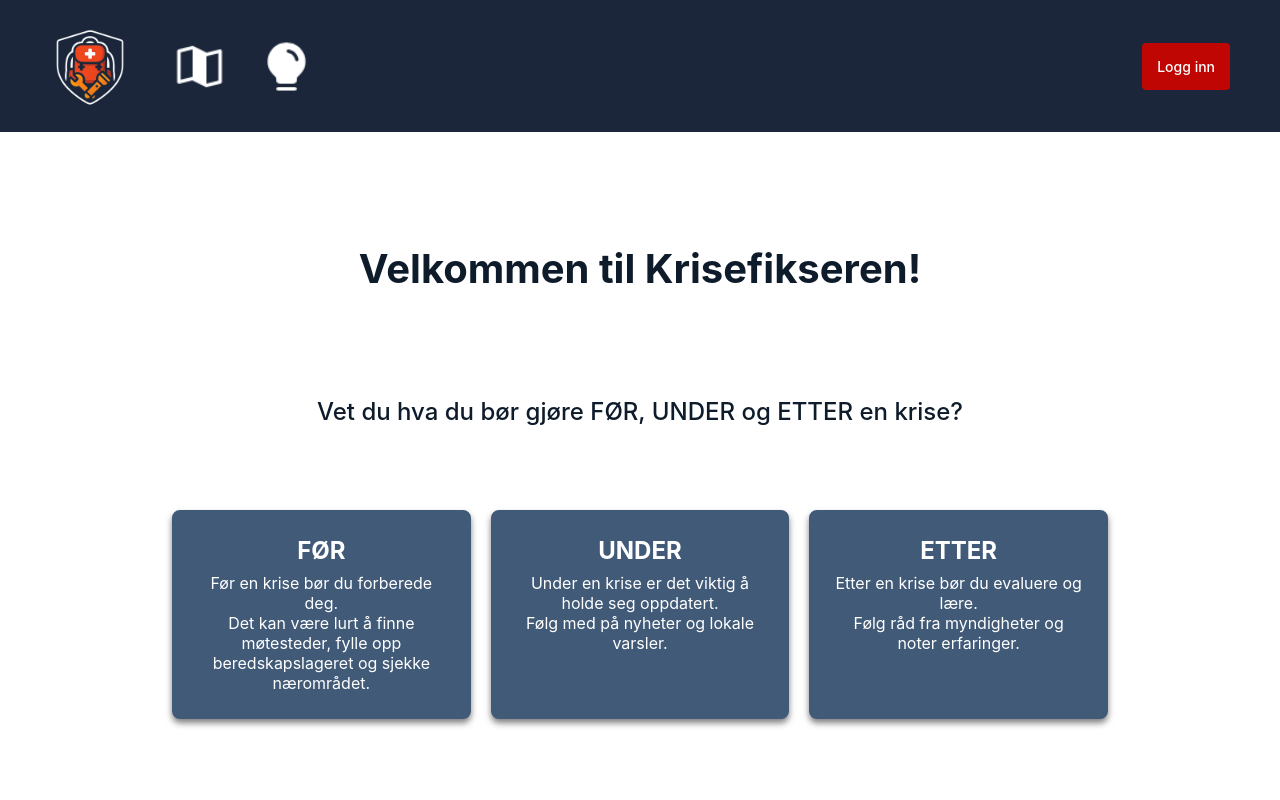
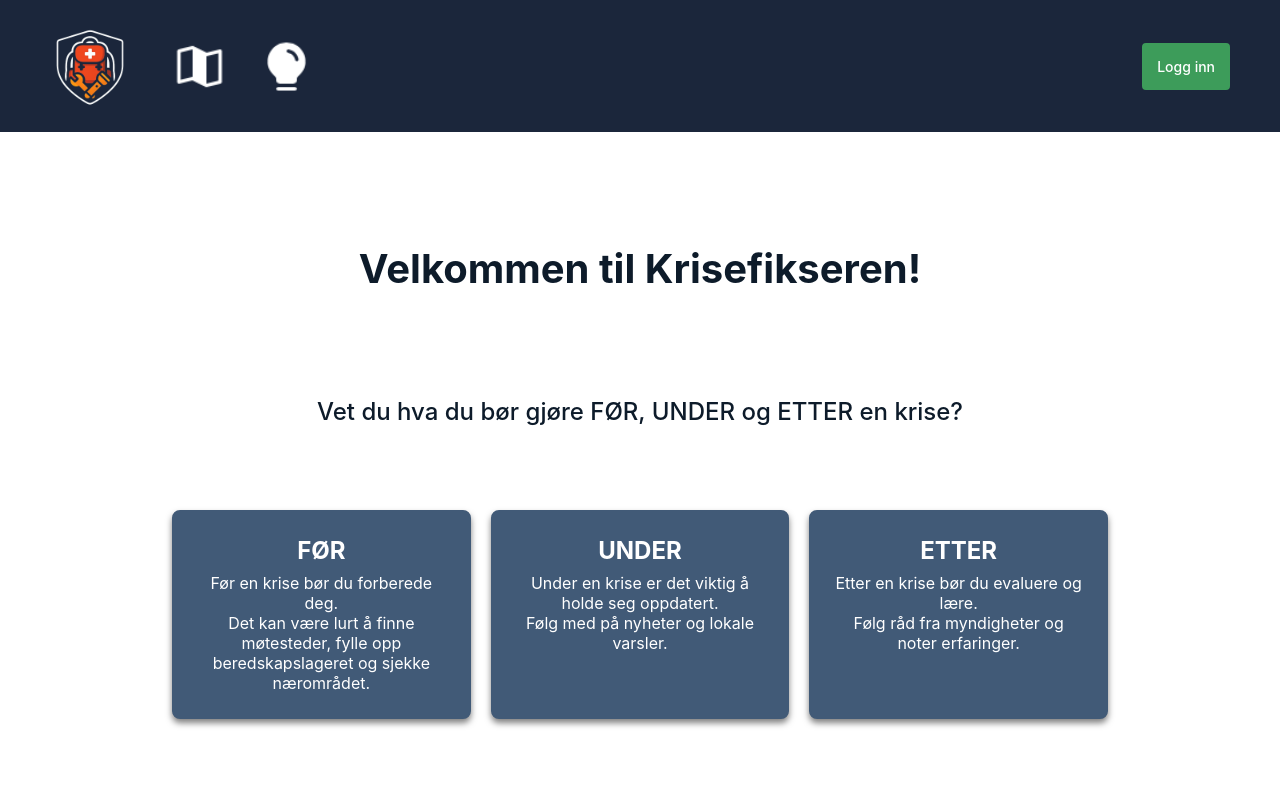
Before and after one commit to NTNU-IDI/scrum-project-2025-team11, a Vue app in the folder frontend/: page / in a window 1280 px wide. Shown: the top 800 px of the page. Built offline with nearby package versions, Linux system fonts and the light colour scheme; the HTML template or start-up script is replaced by a standard one.

Commit message:
Fix login button

```diff
--- a/frontend/src/assets/main.css
+++ b/frontend/src/assets/main.css
@@ -388,8 +388,8 @@ select {
 /* De andre knappene (altså innlogging og sånn) */
 .button {
   display: inline-block;
-  padding: 10px 20px;
-  font-size: 18px;
+  padding: 15px 25px;
+  font-size: 20px;
   border-radius: 4px;
   border: 2px solid transparent;
   text-align: center;
@@ -403,11 +403,22 @@ select {
 }
 
 .button.login {
+  background-color: var(--good-green);
+  border-color: var(--good-green);
+}
+
+.button.logout {
   background-color: var(--bad-red);
   border-color: var(--bad-red);
 }
 
 .button.login:hover {
+  background-color: #ffffff;
+  color: var(--good-green);
+  border-color: var(--good-green);
+}
+
+.button.logout:hover {
   background-color: #ffffff;
   color: var(--bad-red);
   border-color: var(--bad-red);
```
